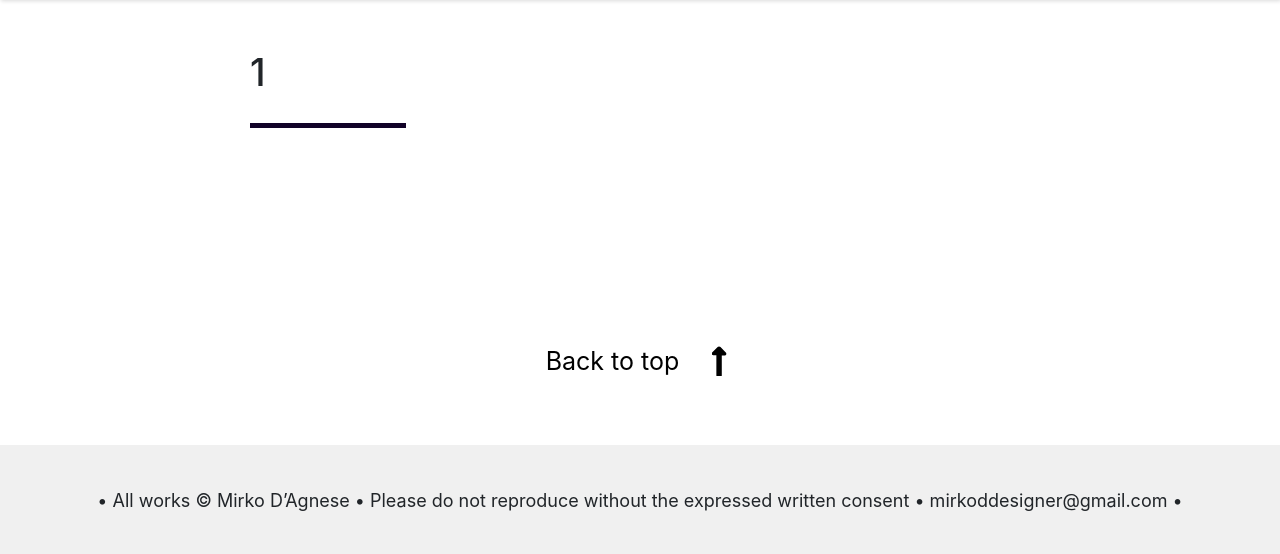
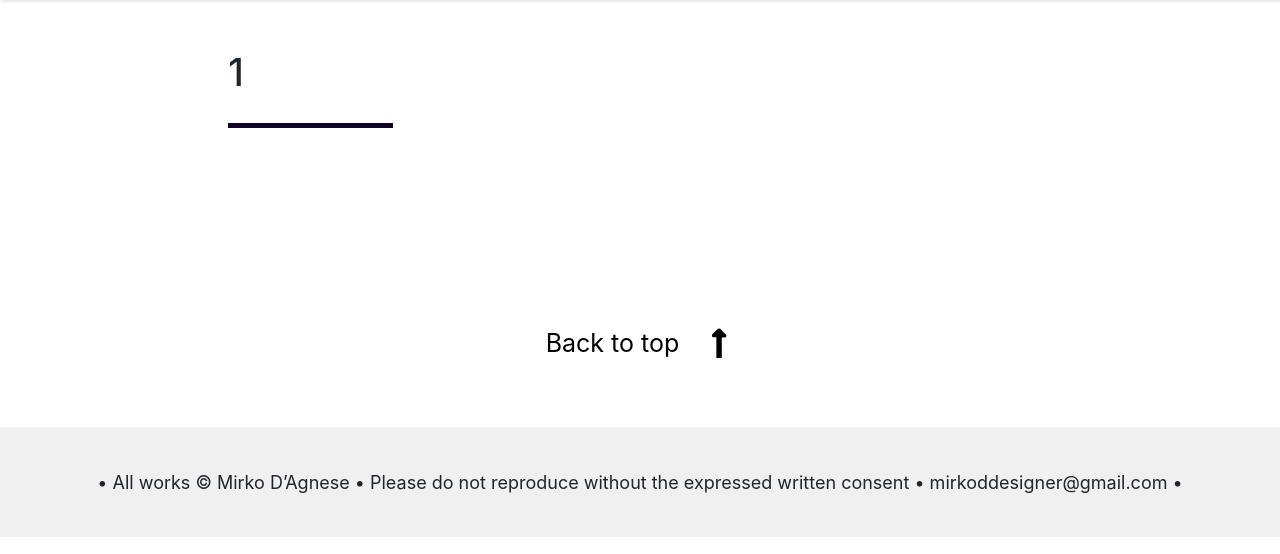
Before and after one commit to mirkodagnese/mirkodagnese.github.io, a PHP site: page /product.php?title=1 in a window 1280 px wide. Shown: the part 98-652 px from the top of the page. Run offline with PHP 8.4, Linux system fonts and the light colour scheme; data that the repository does not hold is empty.

Commit message:
buonasera, non ho sonno

```diff
--- a/anchor-point.php
+++ b/anchor-point.php
@@ -1,5 +1,5 @@
 <div class="anchor-point">
-    <a href="#myLogo" style="text-decoration: none">
+    <a href="#" onclick="$('html, body').animate({ scrollTop: $('#myLogo').offset().top }, 1000 )" style="text-decoration: none">
         <div class="div-anchor-point">
             <p class="p-text-anchor-point">Back to top</p>
             <div class="arrow-container">
--- a/css/myStyle.css
+++ b/css/myStyle.css
@@ -262,9 +262,19 @@ footer, .push {
 	display: flex;
 	flex-direction: column;
 	align-items: flex-start;
-	margin-right: 250px;
-	margin-left: 250px;
-	margin-bottom: 100px
+	margin-bottom: 10%;
+}
+
+.images-list-product-detail {
+	display: flex;
+	align-items: center;
+	flex-direction: column;
+}
+
+.image-product-detail {
+	object-position:0 20%;
+	aspect-ratio: 1400/800;
+	margin-bottom: 6%;
 }
 
 .form-contact{
--- a/product.php
+++ b/product.php
@@ -29,6 +29,7 @@ $thumbnail = $_GET["thumbnail"];
 $images = $_GET["images"];
 
 echo "
+<div class='col-md-8' style='margin-left: auto; margin-right: auto;'>
     <div class='description-product'>
         <h4>{$title}</h4>
         <h2>{$shortDescription}</h2>
@@ -36,31 +37,23 @@ echo "
         <p style='color: rgb(51, 51, 51)'>{$description}</p>
     </div>
 
-<div class='col-12 fill' style='padding-left: 250px; padding-right: 250px; justify-content: center; display: flex; flex-direction: column;'>";
+    <div class='col-md fill images-list-product-detail'>";
 
 $imagesList = explode("|", $images);
 
 if (!empty($imagesList) && $images != null) {
     foreach ($imagesList as $img) {
-        echo "<img src='{$img}' alt='' style='object-position:0 20%; aspect-ratio: 1400/800; margin-bottom: 65px'>";
+        echo "<img id='product-image' class='image-product-detail' src='{$img}' alt=''>";
     }
 }
 
-echo "</div>";
+echo "
+    </div>
+</div>
+
+";
 
 ?>
-
-<!--
- <div class="description-product" style="display: grid; margin-right: 250px; margin-left: 250px; margin-bottom: 100px">
-    <h1>Logo & UI/UX App</h1>
-    <hr align="left" size="2" width="20%" style="background-color: #13022C">
-    <p>Lorem ipsum dolor sit amet, consectetur adipisicing elit. Saepe necessitatibus quo, aliquam facilis. Sit beatae odit reiciendis doloremque impedit animi, minima quod ad, eius. Ullam impedit voluptatum atque necessitatibus tenetur?</p>
-</div>
-
-<div class="col-12 fill" style="padding-left: 250px; padding-right: 250px; justify-content: center; display: flex;">
-    <img src="img/placeholder.png" alt="" style="object-position:0 20%; aspect-ratio: 1400/800;">
-</div>
--->
 
 <!-- ancorpoint code goes here -->
 
```
Lines whose indentation alone changed are shown as unchanged.
